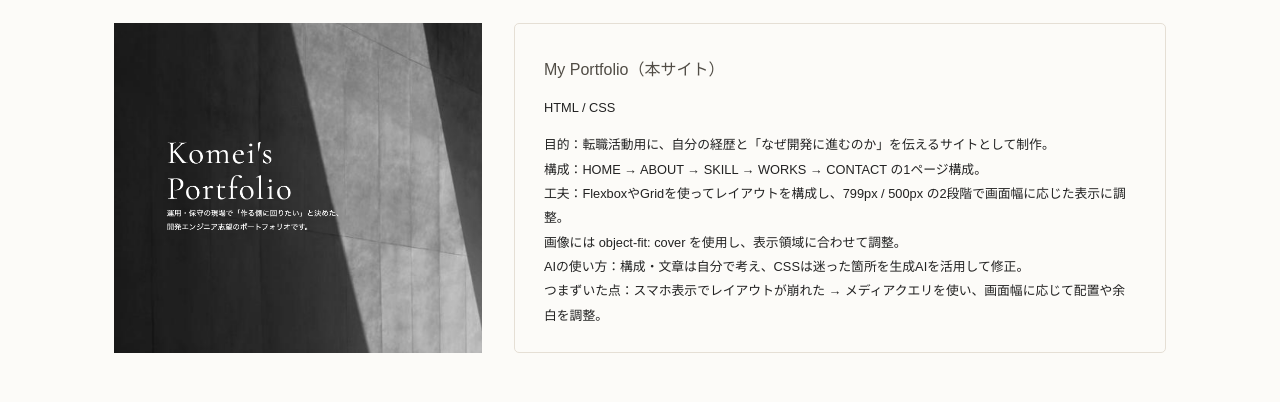
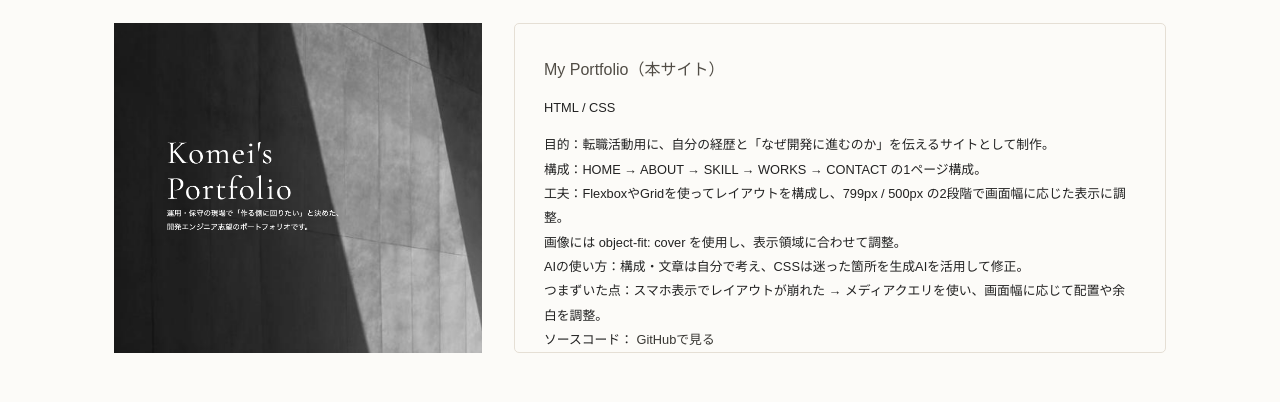
Before and after one commit to tagawa-komei/komei-portfolio, a plain HTML site: page ポートフォリオ/index.html in a window 1280 px wide. Shown: the part 2600-3002 px from the top of the page. Drawn offline with nearby package versions, Linux system fonts and the light colour scheme.

Commit message:
Update index.html with GitHub link and formatting
Added a link to the GitHub repository and fixed formatting issues.

```diff
--- a/ポートフォリオ/index.html
+++ b/ポートフォリオ/index.html
@@ -165,7 +165,11 @@
                             工夫：FlexboxやGridを使ってレイアウトを構成し、799px / 500px の2段階で画面幅に応じた表示に調整。<br>
                             画像には object-fit: cover を使用し、表示領域に合わせて調整。<br>
                             AIの使い方：構成・文章は自分で考え、CSSは迷った箇所を生成AIを活用して修正。<br>
-                            つまずいた点：スマホ表示でレイアウトが崩れた → メディアクエリを使い、画面幅に応じて配置や余白を調整。
+                            つまずいた点：スマホ表示でレイアウトが崩れた → メディアクエリを使い、画面幅に応じて配置や余白を調整。<br>
+                            ソースコード：
+                            <a href="https://github.com/tagawa-komei/komei-portfolio"
+                             target="_blank"
+                                rel="noopener noreferrer">GitHubで見る</a>
                         </p>
                         </div>
                     </div>
```
